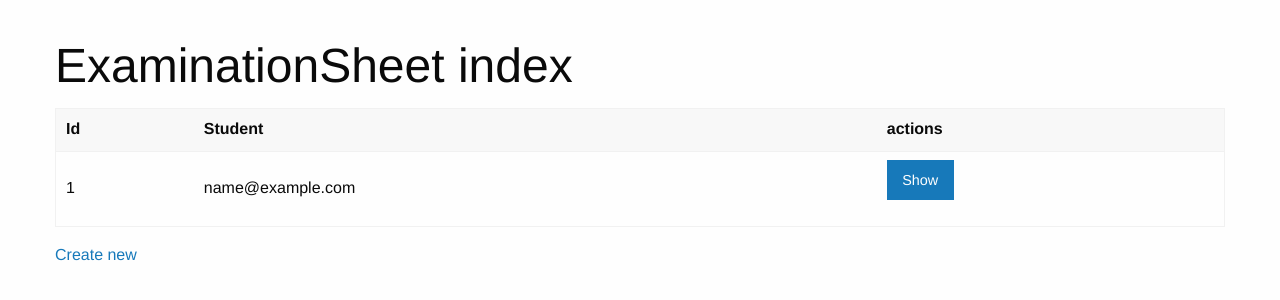
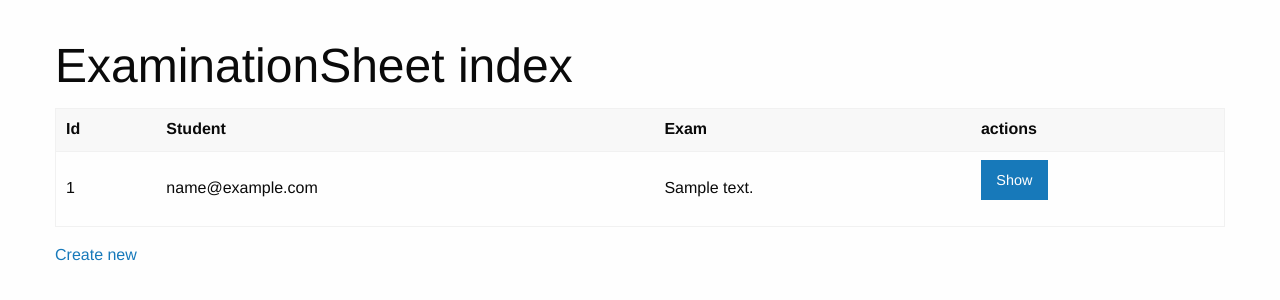
Before and after one commit to aikus/sql-exam, a Symfony app: template templates/examination_sheet/index.html.twig in a window 1280 px wide. Shown: the part 54-354 px from the top of the page. Run offline with Twig, Linux system fonts and the light colour scheme; the template is opened without the code that fills it: most values are stand-ins (such as "Sample title", 1, 10 or a date in 2020); some libraries are stand-ins or nearby versions.

Commit message:
Скрыл ненужные кнопки и показал некоторые данные close #33

```diff
--- a/templates/exam/show.html.twig
+++ b/templates/exam/show.html.twig
@@ -38,15 +38,18 @@
             <th>{{ 'Content'|trans }}</th>
             <th>{{ 'TimeLimit'|trans }}</th>
             <th>{{ 'Ord'|trans }}</th>
+            {% if is_granted('ROLE_TEACHER') or is_granted('ROLE_ADMIN') %}
             <th>{{ 'actions'|trans }}</th>
+            {% endif %}
         </tr>
         </thead>
         <tbody>
-        {% for question in exam.getQuestions() %}
+        {% for question in exam.getQuestions()|sort((q, qNext) => q.ord <=> qNext.ord) %}
             <tr>
                 <td>{{ question.content }}</td>
                 <td>{{ question.timeLimit }}</td>
                 <td>{{ question.ord }}</td>
+                {% if is_granted('ROLE_TEACHER') or is_granted('ROLE_ADMIN') %}
                 <td>
                     {{ include('components/_actions.html.twig', {
                         'action': 'list',
@@ -54,6 +57,7 @@
                         'entityName': 'question'
                     }) }}
                 </td>
+                {% endif %}
             </tr>
         {% else %}
             <tr>
--- a/templates/examination_sheet/index.html.twig
+++ b/templates/examination_sheet/index.html.twig
@@ -10,6 +10,7 @@
             <tr>
                 <th>{{ 'Id'|trans }}</th>
                 <th>{{ 'Student'|trans }}</th>
+                <th>{{ 'Exam'|trans }}</th>
                 <th>{{ 'actions'|trans }}</th>
             </tr>
         </thead>
@@ -18,6 +19,7 @@
             <tr>
                 <td>{{ examination_sheet.id }}</td>
                 <td>{{ examination_sheet.student.email }}</td>
+                <td>{{ examination_sheet.exam.description }}</td>
                 <td>
                     {{ include('components/_actions.html.twig', {
                         'action': 'list',
```
